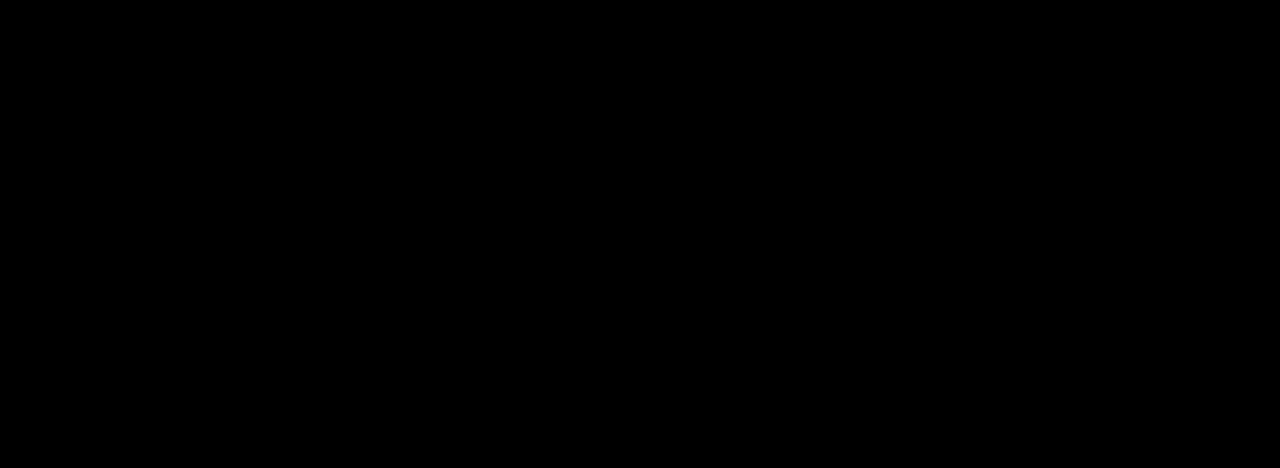
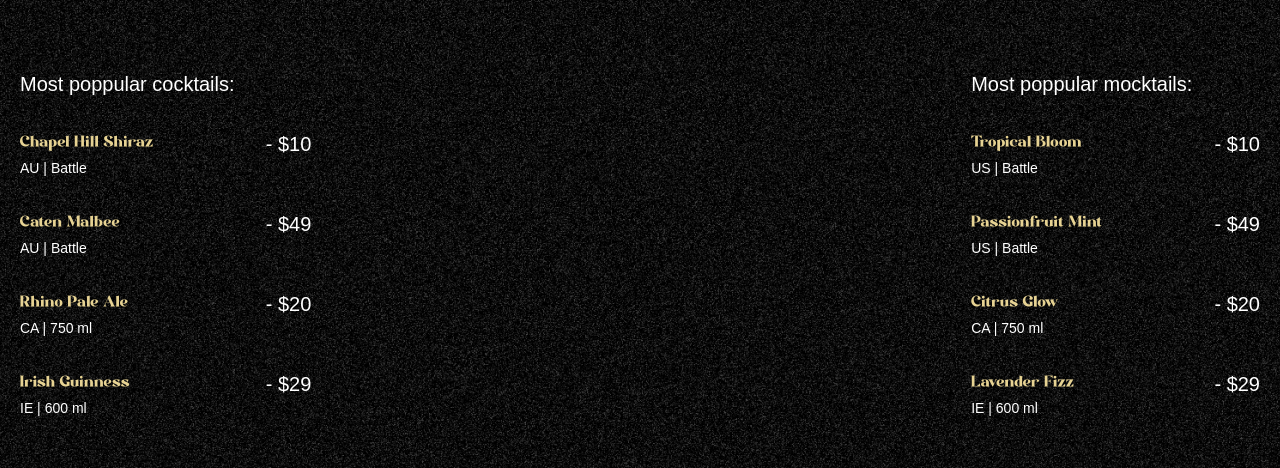
Before and after one commit to DaBekCarRie/gasp_cocktail, a React (Vite) app: page / in a window 1280 px wide. Shown: the part 890-1358 px from the top of the page. Built offline with nearby package versions, Linux system fonts and the light colour scheme; a web font is replaced by a local one.

Commit message:
implement cocktail section

```diff
--- a/src/App.jsx
+++ b/src/App.jsx
@@ -2,6 +2,7 @@
 import { ScrollTrigger, SplitText } from "gsap/all";
 import Navbar from "./components/Navbar";
 import Hero from "./components/Hero";
+import Cocktails from "./components/Cocktails";
 
 gsap.registerPlugin(ScrollTrigger, SplitText);
 
@@ -10,7 +11,7 @@
    <main>
     <Navbar />
     <Hero />
-    <div className="h-dvh bg-black"></div>
+    <Cocktails />
    </main>
   );
 };
--- /dev/null
+++ b/src/components/Cocktails.jsx
@@ -0,0 +1,73 @@
+import React from "react";
+import { cocktailLists, mockTailLists } from "../../constants";
+import { useGSAP } from "@gsap/react";
+import gsap from "gsap";
+
+const Cocktails = () => {
+  useGSAP(() => {
+    const parallaxTimeline = gsap.timeline({
+      scrollTrigger: {
+        trigger: "#cocktails",
+        start: "top 30%",
+        end: "bottom 80%",
+        scrub: true,
+      },
+    });
+    parallaxTimeline
+      .from("#c-left-leaf", {
+        x: -100,
+        y: 100,
+      })
+      .from("#c-right-leaf", {
+        x: 100,
+        y: 100,
+      });
+  }, []);
+  return (
+    <section id="cocktails" className="noisy">
+      <img src="/images/cocktail-left-leaf.png" alt="l-leaf" id="c-left-leaf" />
+      <img
+        src="/images/cocktail-right-leaf.png"
+        alt="r-leaf"
+        id="c-right-leaf"
+      />
+
+      <div className="list">
+        <div className="popular">
+          <h2>Most poppular cocktails:</h2>
+          <ul>
+            {cocktailLists.map(({ name, country, detail, price }) => (
+              <li key={name}>
+                <div className="md:me-28">
+                  <h3>{name}</h3>
+                  <p>
+                    {country} | {detail}
+                  </p>
+                </div>
+                <span>- {price}</span>
+              </li>
+            ))}
+          </ul>
+        </div>
+        <div className="loved">
+          <h2>Most poppular mocktails:</h2>
+          <ul>
+            {mockTailLists.map(({ name, country, detail, price }) => (
+              <li key={name}>
+                <div className="me-28">
+                  <h3>{name}</h3>
+                  <p>
+                    {country} | {detail}
+                  </p>
+                </div>
+                <span>- {price}</span>
+              </li>
+            ))}
+          </ul>
+        </div>
+      </div>
+    </section>
+  );
+};
+
+export default Cocktails;
```
